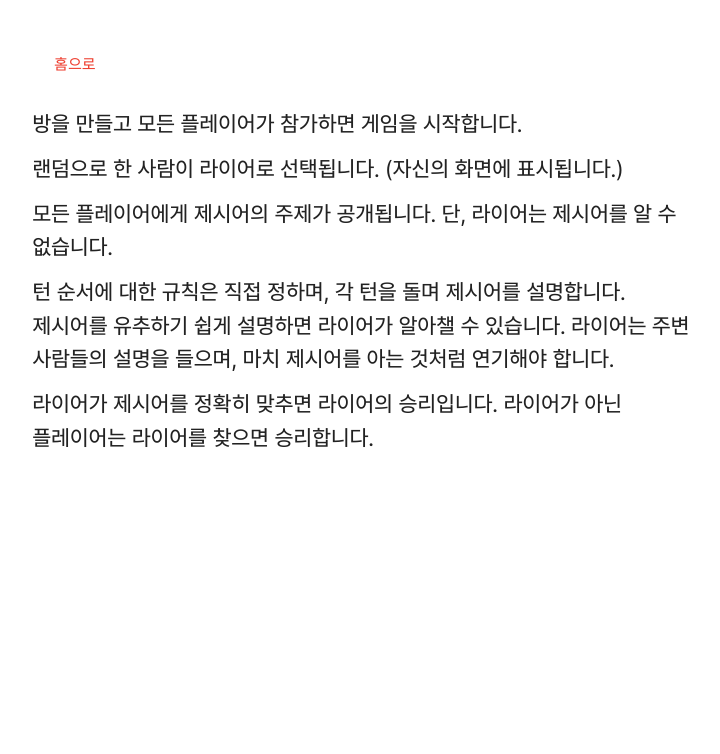
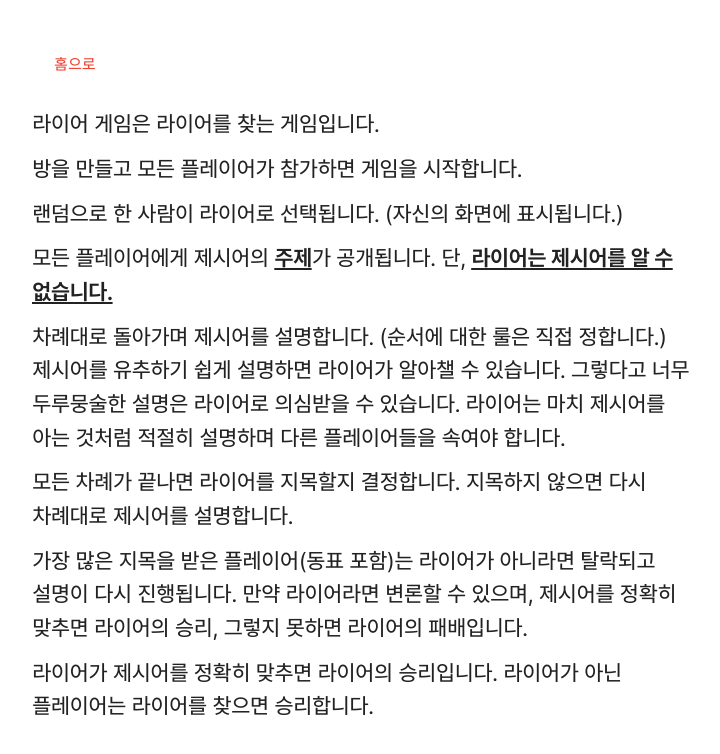
Before and after one commit to jhaemin/liar-game, a Next.js app: page /how-to-play in a window 1280 px wide. Shown: the top 754 px of the page, without its empty margins (278-998 px from the left). Built offline with nearby package versions, Linux system fonts and the light colour scheme; some icons are missing.

Commit message:
Improve how to play

```diff
--- a/pages/how-to-play.module.scss
+++ b/pages/how-to-play.module.scss
@@ -18,4 +18,9 @@
   p:not(:last-child) {
     margin-bottom: 0.5em;
   }
+
+  b {
+    font-weight: 600;
+    text-decoration: underline;
+  }
 }
--- a/pages/how-to-play.tsx
+++ b/pages/how-to-play.tsx
@@ -12,19 +12,30 @@ const HowToPlay = () => {
       </Link>
 
       <div className={styles.description}>
+        <p>라이어 게임은 라이어를 찾는 게임입니다.</p>
         <p>방을 만들고 모든 플레이어가 참가하면 게임을 시작합니다.</p>
         <p>
           랜덤으로 한 사람이 라이어로 선택됩니다. (자신의 화면에 표시됩니다.)
         </p>
         <p>
-          모든 플레이어에게 제시어의 주제가 공개됩니다. 단, 라이어는 제시어를 알
-          수 없습니다.
+          모든 플레이어에게 제시어의 <b>주제</b>가 공개됩니다. 단,{' '}
+          <b>라이어는 제시어를 알 수 없습니다.</b>
         </p>
         <p>
-          턴 순서에 대한 규칙은 직접 정하며, 각 턴을 돌며 제시어를 설명합니다.
-          제시어를 유추하기 쉽게 설명하면 라이어가 알아챌 수 있습니다. 라이어는
-          주변 사람들의 설명을 들으며, 마치 제시어를 아는 것처럼 연기해야
-          합니다.
+          차례대로 돌아가며 제시어를 설명합니다. (순서에 대한 룰은 직접
+          정합니다.) 제시어를 유추하기 쉽게 설명하면 라이어가 알아챌 수
+          있습니다. 그렇다고 너무 두루뭉술한 설명은 라이어로 의심받을 수
+          있습니다. 라이어는 마치 제시어를 아는 것처럼 적절히 설명하며 다른
+          플레이어들을 속여야 합니다.
+        </p>
+        <p>
+          모든 차례가 끝나면 라이어를 지목할지 결정합니다. 지목하지 않으면 다시
+          차례대로 제시어를 설명합니다.
+        </p>
+        <p>
+          가장 많은 지목을 받은 플레이어(동표 포함)는 라이어가 아니라면 탈락되고
+          설명이 다시 진행됩니다. 만약 라이어라면 변론할 수 있으며, 제시어를
+          정확히 맞추면 라이어의 승리, 그렇지 못하면 라이어의 패배입니다.
         </p>
         <p>
           라이어가 제시어를 정확히 맞추면 라이어의 승리입니다. 라이어가 아닌
```
